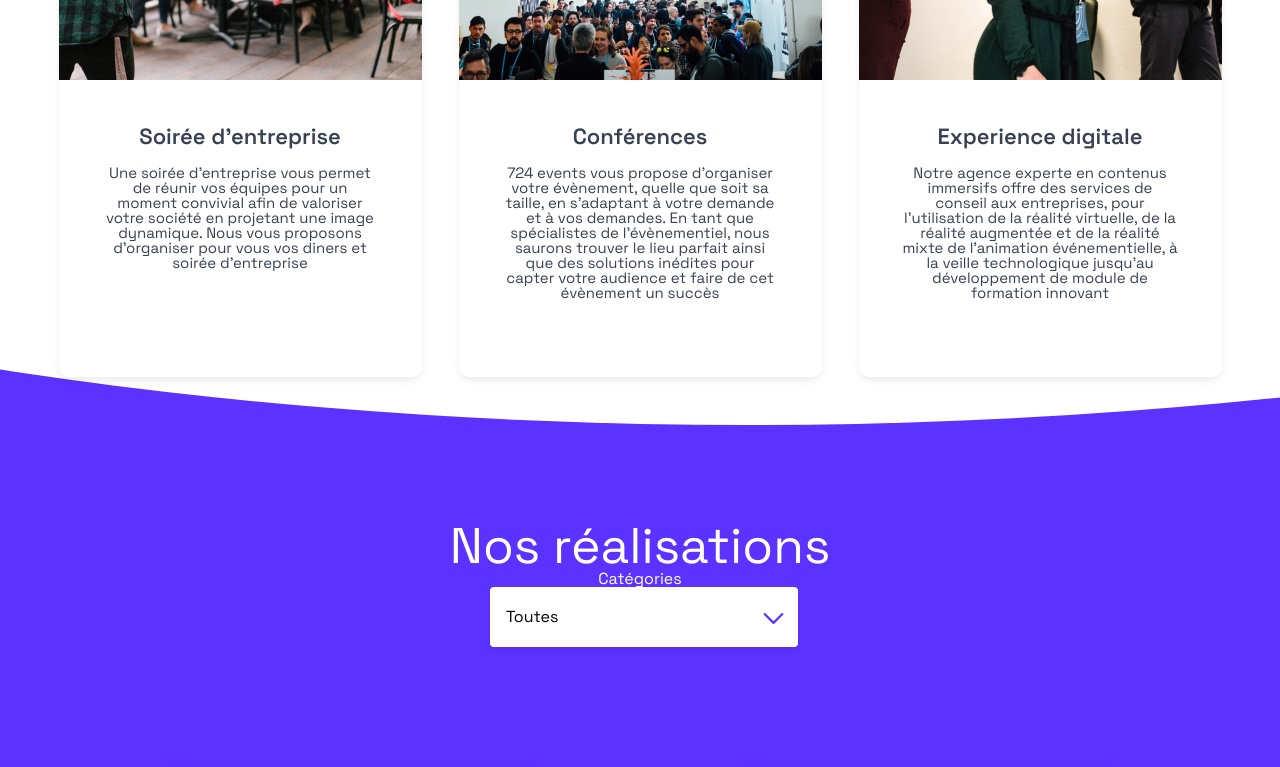
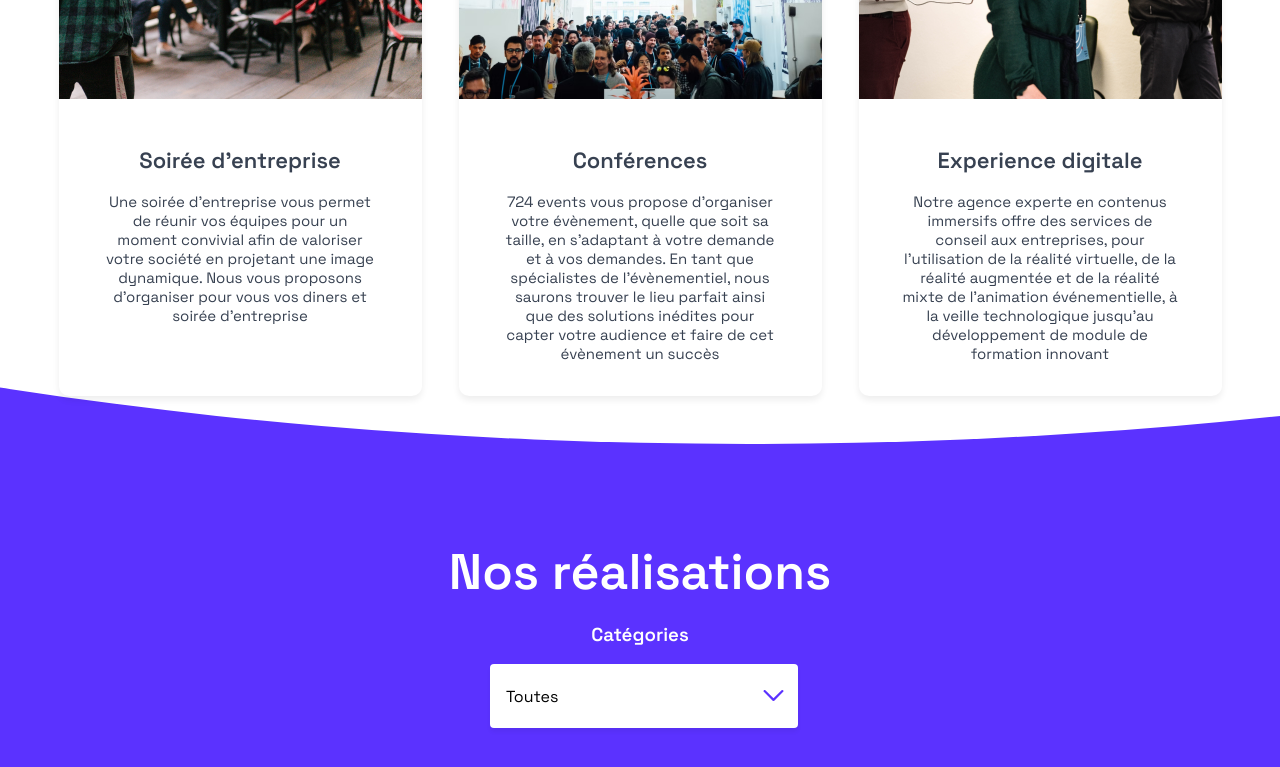
Before and after one commit to pierrepinoli/Projet-10-D-buggez-le-site-d-une-agence-d-v-nementiel, a React (Create React App) app: page / in a window 1280 px wide. Shown: the part 1160-1927 px from the top of the page. Built offline with nearby package versions, Linux system fonts and the light colour scheme.

Commit message:
suppression d'un padding de select ul du selecteur

```diff
--- a/src/components/Select/style.scss
+++ b/src/components/Select/style.scss
@@ -42,7 +42,6 @@
     position: relative;
     list-style: none;
     width: 300px;
-    padding: 10px;
     padding-left: 16px;
 
     li {
--- a/src/index.js
+++ b/src/index.js
@@ -1,9 +1,6 @@
 /* istanbul ignore file */
 import React from "react";
 import ReactDOM from "react-dom/client";
-
-// ajout d'un reset.css
-import "./reset.scss";
 import "./index.css";
 import App from "./App";
 import reportWebVitals from "./reportWebVitals";
--- a/src/reset.scss
+++ /dev/null
@@ -1,146 +0,0 @@
-/* Reset CSS */
-
-html,
-body,
-div,
-span,
-applet,
-object,
-iframe,
-h1,
-h2,
-h3,
-h4,
-h5,
-h6,
-p,
-blockquote,
-pre,
-a,
-abbr,
-acronym,
-address,
-big,
-cite,
-code,
-del,
-dfn,
-em,
-img,
-ins,
-kbd,
-q,
-s,
-samp,
-small,
-strike,
-strong,
-sub,
-sup,
-tt,
-var,
-b,
-u,
-i,
-center,
-dl,
-dt,
-dd,
-ol,
-ul,
-li,
-fieldset,
-form,
-label,
-legend,
-table,
-caption,
-tbody,
-tfoot,
-thead,
-tr,
-th,
-td,
-article,
-aside,
-canvas,
-details,
-embed,
-figure,
-figcaption,
-footer,
-header,
-hgroup,
-menu,
-nav,
-output,
-ruby,
-section,
-summary,
-time,
-mark,
-audio,
-video {
-    margin: 0;
-    padding: 0;
-    border: 0;
-    font-size: 100%;
-    font: inherit;
-    vertical-align: baseline;
-}
-
-/* Réinitialiser le style des liens */
-a {
-    color: inherit;
-    text-decoration: none;
-}
-
-/* Corriger les styles pour les éléments HTML5 qui ne sont pas affichés correctement avec les styles par défaut des navigateurs */
-article,
-aside,
-details,
-figcaption,
-figure,
-footer,
-header,
-hgroup,
-menu,
-nav,
-section {
-    display: block;
-}
-
-/* Corriger la police et la taille de la police pour les éléments de la liste dans IE 8/9 */
-ol,
-ul {
-    list-style: none;
-}
-
-/* Élément de police par défaut avec la taille spécifiée pour le corps du document */
-body {
-    line-height: 1;
-    font-size: 16px;
-}
-
-/* Corriger la taille de la police pour les éléments de titre */
-h1,
-h2,
-h3,
-h4,
-h5,
-h6 {
-    font-size: 1em;
-}
-
-/* Corriger la taille de la police pour les éléments de préformatage */
-pre {
-    font-family: monospace, monospace;
-    font-size: 1em;
-}
-
-/* Tableaux 100% de largeur par défaut sur les navigateurs avec une largeur non fixée */
-table {
-    width: 100%;
-    border-collapse: collapse;
-    border-spacing: 0;
-}
```
Also changed, not shown: src/pages/Home/style.scss (+24 -2 lines).
